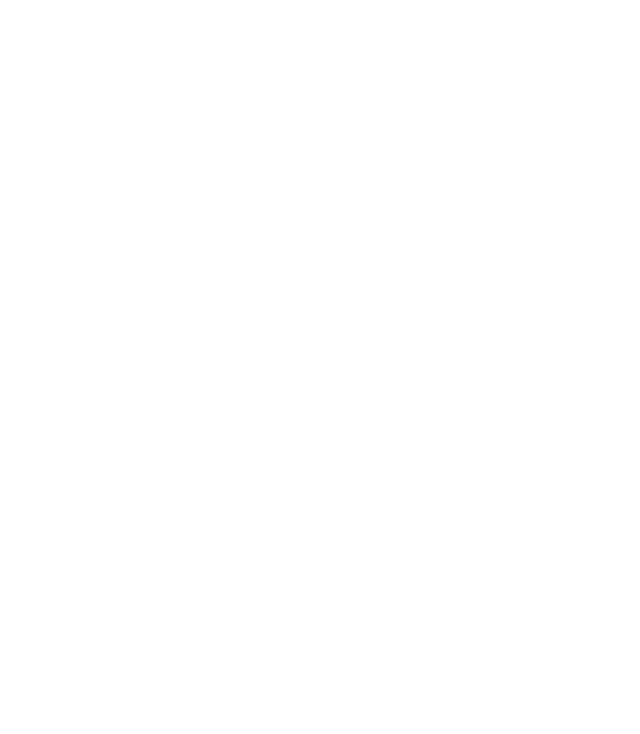
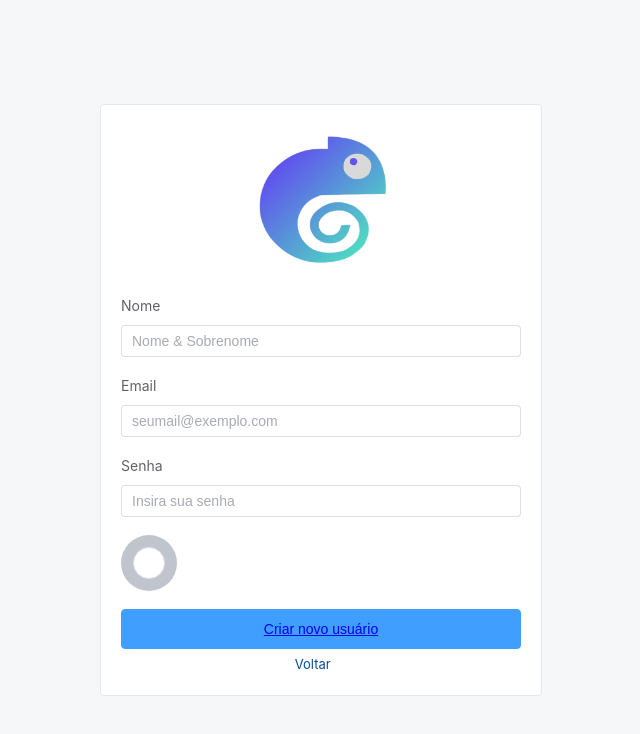
Before and after one commit to victoropolito/template-front-end-element, a Vue app: page /create in a window 1280 px wide. Before the commit this address had no page. Shown: the top 734 px of the page, without its empty margins (319-959 px from the left). Built offline with nearby package versions, Linux system fonts and the light colour scheme.

Commit message:
login and create user views

```diff
--- a/src/assets/main.css
+++ b/src/assets/main.css
@@ -6,14 +6,6 @@
   max-width: 1920px;
   max-height: 1080px;
   background-color: #F6F7F9;
-}
-
-a,
-.red {
-  text-decoration: none;
-  color: rgb(189, 0, 0);
-  transition: 0.4s;
-  padding: 3px;
 }
 
 @media (hover: hover) {
--- a/src/router/index.js
+++ b/src/router/index.js
@@ -1,19 +1,26 @@
 import { createRouter, createWebHistory } from 'vue-router'
+import LoginView from '../views/LoginView.vue'
 import HomeView from '../views/HomeView.vue'
+import CreateView from '../views/CreateView.vue'
 
 const router = createRouter({
   history: createWebHistory(import.meta.env.BASE_URL),
   routes: [
     {
       path: '/',
+      name: 'login',
+      component: LoginView
+    },
+    {
+      path: '/home',
       name: 'home',
-      component: HomeView
+      component: HomeView,
     },
-    // {
-    //   path: '/about',
-    //   name: 'about',
-    //   component: () => import('../views/AboutView.vue')
-    // }
+    {
+      path: '/create',
+      name: 'create',
+      component: CreateView
+    }
   ]
 })
 
--- /dev/null
+++ b/src/views/CreateView.vue
@@ -0,0 +1,203 @@
+<!-- <template>
+  <div class="pa-12 flex-column align-center justify-space-between">
+    <el-card
+      class="mx-auto pa-12 pb-8"
+      shadow="hover"
+      style="max-width: 448px; border-radius: 10px;"
+    >
+      <div class="header-logo mb-4 center-card">
+        <img src="@/assets/logo.png" alt="Logo" class="logo" />
+      </div>
+
+      <div class="text-subtitle-1 text-medium-emphasis">Nome</div>
+      <el-input
+        v-model="form.name"
+        placeholder="Nome & Sobrenome"
+        prefix-icon="el-icon-user"
+        clearable
+      ></el-input>
+
+      <div class="text-subtitle-1 text-medium-emphasis">Email</div>
+      <el-input
+        v-model="form.email"
+        placeholder="seumail@exemplo.com"
+        prefix-icon="el-icon-mail"
+        clearable
+      ></el-input>
+
+      <div class="text-subtitle-1 text-medium-emphasis d-flex align-center justify-space-between">
+        Senha
+      </div>
+      <el-input
+        v-model="form.password"
+        :type="visible ? 'text' : 'password'"
+        placeholder="Insira sua senha"
+        prefix-icon="el-icon-lock"
+        clearable
+      >
+        <template slot="append">
+          <el-button @click="visible = !visible" icon="el-icon-view" circle></el-button>
+        </template>
+      </el-input>
+
+      <div class="d-flex align-center justify-center mt-4">
+        <el-avatar size="large">
+          <el-button icon="el-icon-camera" circle>
+            <input type="file" ref="fileInput" class="file-input" @change="handleFileUpload" />
+          </el-button>
+        </el-avatar>
+      </div>
+
+      <el-button
+        @click="submitForm"
+        type="primary"
+        size="large"
+        block
+      >
+        <router-link to="/" class="btn-login">Criar</router-link>
+      </el-button>
+      <div class="text-center mt-4">
+        <router-link to="/" class="text-blue text-decoration-none">
+          Voltar <el-icon><i class="el-icon-arrow-right"></i></el-icon>
+        </router-link>
+      </div>
+    </el-card>
+  </div>
+</template> -->
+
+<template>
+  <div class="container">
+    <el-card class="mx-auto pa-12 pb-8" shadow="hover">
+      <div class="header-logo center-card">
+        <img src="@/assets/logo.png" alt="Logo" class="logo" />
+      </div>
+
+      <el-form label-position="top" label-width="auto" :model="formLabelAlign"
+        style="min-width:400px; max-width: 600px; display: flex; flex-direction: column">
+        <el-form-item label="Nome">
+          <el-input v-model="form.name" placeholder="Nome & Sobrenome" clearable />
+        </el-form-item>
+        <el-form-item label="Email">
+          <el-input v-model="form.email" placeholder="seumail@exemplo.com" clearable></el-input>
+        </el-form-item>
+        <el-form-item label="Senha">
+          <el-input v-model="form.password" :type="visible ? 'text' : 'password'" placeholder="Insira sua senha"
+            clearable>
+            <template slot="append">
+              <el-button @click="visible = !visible" circle></el-button>
+            </template>
+          </el-input>
+        </el-form-item>
+
+        <el-form-item>
+          <div class="avatar-form-item">
+            <el-avatar size="large">
+              <el-button icon="el-icon-camera" circle>
+                <input type="file" ref="fileInput" class="file-input" @change="handleFileUpload" />
+              </el-button>
+            </el-avatar>
+          </div>
+        </el-form-item>
+
+        <el-button @click="submitForm" type="primary" size="large" block>
+          <router-link to="/">
+            <b>Criar novo usuário</b>
+          </router-link>
+        </el-button>
+      </el-form>
+
+      <div class="router-button">
+        <router-link to="/" class="text-blue">
+          Voltar <el-icon><i class="el-icon-arrow-right"></i></el-icon>
+        </router-link>
+      </div>
+    </el-card>
+  </div>
+</template>
+
+<script>
+export default {
+  data() {
+    return {
+      form: {
+        name: null,
+        email: null,
+        password: null,
+        photo: null,
+      },
+      visible: false,
+    };
+  },
+  methods: {
+    async submitForm() {
+      try {
+        await this.$store.dispatch('createUserStore', { userForm: this.form });
+        return true;
+      } catch (error) {
+        throw error;
+      }
+    },
+    handleFileUpload() {
+      const file = this.$refs.fileInput.files[0];
+      console.log('Arquivo selecionado:', file);
+    },
+  },
+};
+</script>
+
+<style scoped>
+.container {
+  display: flex;
+  justify-content: center;
+  align-items: center;
+  width: 100vw;
+  height: 100vh;
+}
+
+.router-button {
+  display: flex;
+  justify-content: center;
+  align-items: center;
+  margin: 5px 0 0 0;
+  font-size: small;
+}
+
+.text-blue {
+  color: rgb(8, 73, 158);
+  text-decoration: none;
+}
+
+.text-decoration-none {
+  text-decoration: none;
+}
+
+.header-logo {
+  margin-bottom: 20px;
+}
+
+.logo {
+  width: 150px;
+  height: 150px;
+}
+
+.center-card {
+  display: flex;
+  flex-direction: column;
+  align-items: center;
+}
+
+.avatar-form-item {
+  display: flex;
+  justify-items: center;
+}
+
+.file-input {
+  position: absolute;
+  top: 0;
+  left: 0;
+  width: 100%;
+  height: 100%;
+  opacity: 0;
+  cursor: pointer;
+}
+</style>
--- a/src/views/HomeView.vue
+++ b/src/views/HomeView.vue
@@ -42,8 +42,8 @@
           </el-dropdown>
 
           <div class="user-details">
-            <b class="user-name">Nome Usuario</b>
-            <p class="text-caption mt-1">email@usuario.com</p>
+            <b class="user-name">{{ userState.name }}</b>
+            <p class="text-caption mt-1">{{ userState.email }}</p>
           </div>
         </div>
       </el-header>
@@ -83,7 +83,7 @@ export default {
         const lastNameInitial = nameParts.length > 1 ? nameParts[1].charAt(0) : ''
         return firstNameInitial.toUpperCase() + (lastNameInitial.toUpperCase() ? lastNameInitial.toUpperCase() : '')
       } else {
-        return 'user'
+        return ''
       }
     }
   },
--- /dev/null
+++ b/src/views/LoginView.vue
@@ -0,0 +1,132 @@
+<template>
+  <div class="container">
+    <el-card
+      class="mx-auto pa-12 pb-8"
+      shadow="hover"
+    >
+      <div class="header-logo center-card">
+        <img src="@/assets/logo.png" alt="Logo" class="logo" />
+      </div>
+
+      <el-form
+        label-position="top"
+        label-width="auto"
+        :model="formLabelAlign"
+        style="min-width:400px; max-width: 600px; display: flex; flex-direction: column"
+      >
+        <el-form-item label="Email">
+          <el-input
+            v-model="form.email"
+            placeholder="seumail@exemplo.com"
+            clearable
+          ></el-input>
+        </el-form-item>
+        <el-form-item label="Senha">
+          <el-input
+            v-model="form.password"
+            :type="visible ? 'text' : 'password'"
+            placeholder="Insira sua senha"
+            clearable
+          >
+            <template slot="append">
+              <el-button @click="visible = !visible" circle></el-button>
+            </template>
+          </el-input>
+        </el-form-item>
+        <el-alert
+          v-if="showError"
+          title="Erro ao fazer login. Verifique suas credenciais."
+          type="error"
+          show-icon
+          class="mb-12"
+        ></el-alert>
+
+        <el-button
+          :disabled="!validForm"
+          type="primary"
+          size="large"
+          class="validade-button"
+          block
+          @click="handleLogin"
+        >
+          Acessar
+        </el-button>
+      </el-form>
+
+      <div class="router-button">
+        <router-link to="/create" class="text-blue">
+          Cadastrar agora
+        </router-link>
+      </div>
+    </el-card>
+  </div>
+</template>
+
+<script>
+export default {
+  data() {
+    return {
+      form: {
+        email: '',
+        password: '',
+      },
+      visible: false,
+      showError: false,
+    }
+  },
+  computed: {
+    validForm() {
+      return this.form.email && this.form.password
+    },
+  },
+  methods: {
+    async handleLogin() {
+      try {
+        await this.$store.dispatch('createUserSessionStore', { userForm: this.form })
+        this.showError = false
+        return this.$router.push('/home')
+      } catch (error) {
+        console.error('Error during login:', error)
+        this.showError = true
+      }
+    },
+  },
+}
+</script>
+
+<style scoped>
+.container {
+  display: flex;
+  justify-content: center;
+  align-items: center;
+  width: 100vw;
+  height: 100vh;
+}
+
+.router-button {
+  display: flex;
+  justify-content: center;
+  align-items: center;
+  margin: 5px 0 0 0;
+  font-size: small;
+}
+
+.text-blue {
+  color: rgb(8, 73, 158);
+}
+
+.header-logo {
+  margin-bottom: 20px;
+}
+
+.logo {
+  width: 150px;
+  height: 150px;
+}
+
+.center-card {
+  display: flex;
+  flex-direction: column;
+  align-items: center;
+}
+</style>
```
